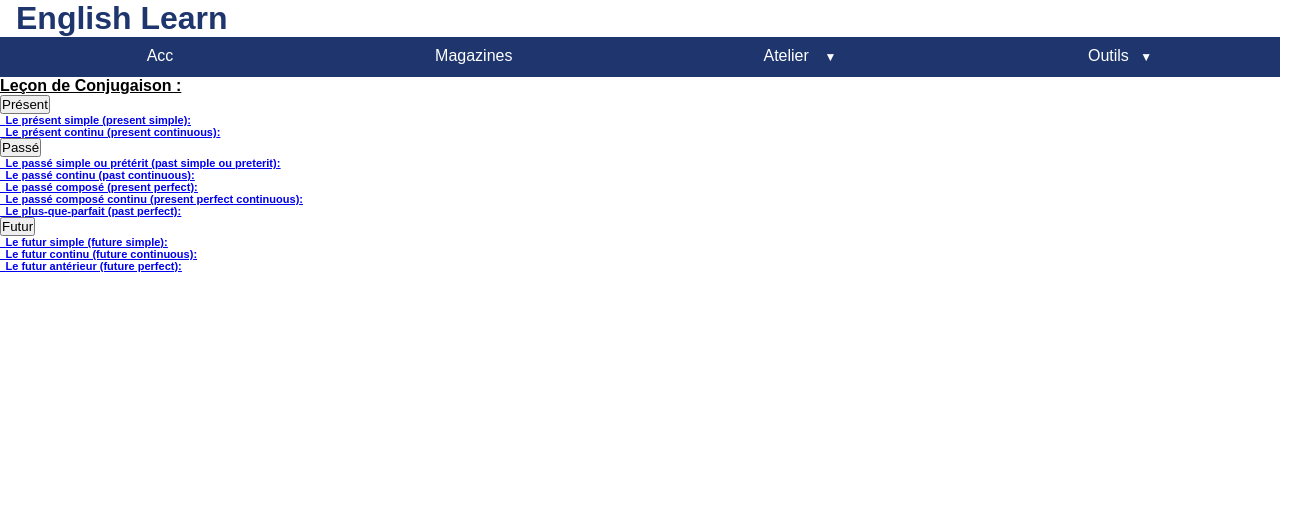
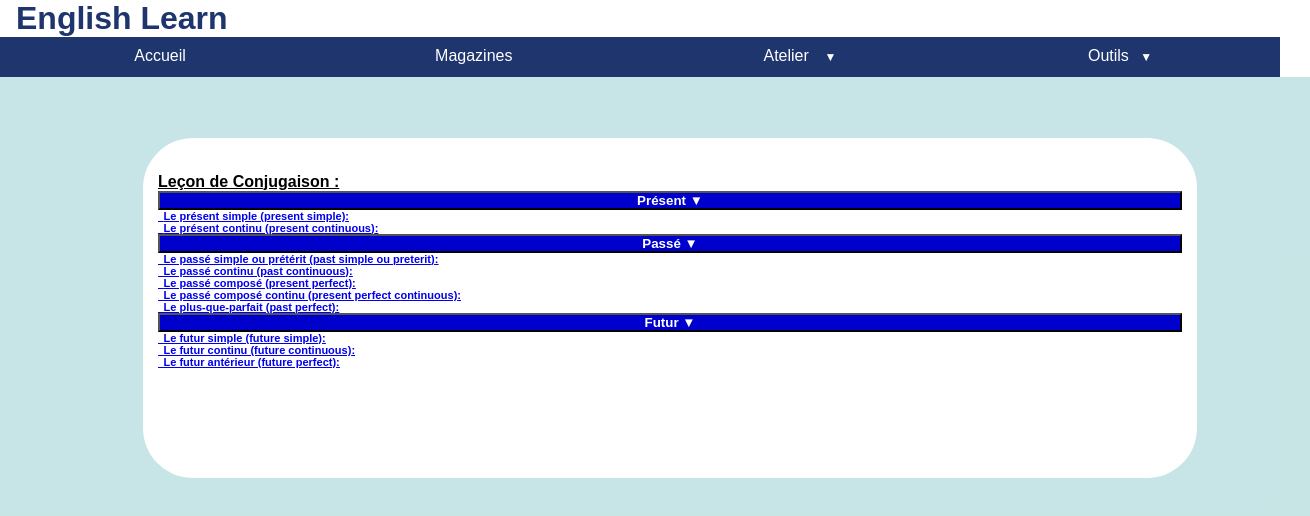
Before and after one commit to Annatare64/Projet_IHM, a React (Create React App) app: page /Guide in a window 1280 px wide. Shown: the top 516 px of the page, 1310 px wide, since content can reach past the window. Built offline with nearby package versions, Linux system fonts and the light colour scheme.

Commit message:
TOUS BEAU

```diff
--- a/src/AtelierExercices/ExoConjugaison.js
+++ b/src/AtelierExercices/ExoConjugaison.js
@@ -145,16 +145,22 @@ class ExoConj extends React.Component {
     );
 
     return (
+      <div className="tete2">
+        <div className="container2">
           <form onSubmit={this.onSubmit}>
             <h4>
               <u>{title}</u>
             </h4>
             <h5>
-          <button onClick={HandleChange1}>Facile</button>
+              <button className="bouton" onClick={HandleChange1}>
+                Facile
+              </button>
               {x && <h5>{elementsFacile}</h5>}
             </h5>
             <h5>
-          <button onClick={HandleChange2}>Modéré</button>
+              <button className="bouton" onClick={HandleChange2}>
+                Modéré
+              </button>
               {y && (
                 <h5>
                   <a href="#" onClick={this.displayExo1Vocab}>
@@ -164,7 +170,9 @@ class ExoConj extends React.Component {
               )}
             </h5>
             <h5>
-          <button onClick={HandleChange3}>Difficile</button>
+              <button className="bouton" onClick={HandleChange3}>
+                Difficile
+              </button>
               {z && (
                 <h5>
                   <a href="#" onClick={this.displayExo1Vocab}>
@@ -174,6 +182,8 @@ class ExoConj extends React.Component {
               )}
             </h5>
           </form>
+        </div>
+      </div>
     );
   }
 }
--- a/src/AtelierExercices/ExoVocabulaires.js
+++ b/src/AtelierExercices/ExoVocabulaires.js
@@ -122,16 +122,22 @@ class ExoVocab extends React.Component {
     const y = this.state.divcontainer2;
     const z = this.state.divcontainer3;
     return (
+      <div className="tete2">
+        <div className="container2">
           <form onSubmit={this.onSubmit}>
             <h4>
               <u>{title}</u>
             </h4>
             <h5>
-          <button onClick={HandleChange1}>Facile</button>
+              <button className="bouton" onClick={HandleChange1}>
+                Facile
+              </button>
               {x && <h5>{elementsFacile}</h5>}
             </h5>
             <h5>
-          <button onClick={HandleChange2}>Modéré</button>
+              <button className="bouton" onClick={HandleChange2}>
+                Modéré
+              </button>
               {y && (
                 <h5>
                   <a href="#" onClick={this.displayExo1Vocab}>
@@ -141,7 +147,9 @@ class ExoVocab extends React.Component {
               )}
             </h5>
             <h5>
-          <button onClick={HandleChange3}>Difficile</button>
+              <button className="bouton" onClick={HandleChange3}>
+                Difficile
+              </button>
               {z && (
                 <h5>
                   <a href="#" onClick={this.displayExo1Vocab}>
@@ -151,6 +159,8 @@ class ExoVocab extends React.Component {
               )}
             </h5>
           </form>
+        </div>
+      </div>
     );
   }
 }
--- a/src/AtelierExercices/stylebouton.css
+++ b/src/AtelierExercices/stylebouton.css
@@ -1,28 +1,21 @@
 .bouton {
-	background-color: #224db1;
+  background-color: #0000cd;
   color: white;
   font-weight: bold;
   font: "Arial";
-	font-size: 15px;
   width: 100%;
-	text-align: left;
-	position: relative;
+  text-align: center;
 }
 .bouton::after {
-	position: absolute;
   content: " ▼";
-	right: 0%;
-}
-
-.liExo {
-	list-style-type: square;
 }
 
 #titre {
   text-align: center;
+  right: 0%;
 }
 
-.container1 {
+.container2 {
   border-radius: 50px;
   width: 80%;
   height: 600px;
@@ -32,22 +25,16 @@
   margin-top: 5%;
 }
 
-.container1:before,
-.container1:after {
+.tete2 {
+  background-color: #309ea144;
+  width: 100%;
+  height: 800px;
+  padding: 35px 15px 5px;
+  margin-top: 0%;
+}
+
+.tete2:after {
   content: "";
   display: table;
   clear: both;
 }
-.container1 div {
-	float: left;
-	width: 200px;
-	height: 200px;
-	text-align: center;
-}
-
-.tete1 {
-	background-color: #309ea144;
-	width: 100%;
-	height: 100%;
-	margin-top: -5%;
-}
--- a/src/CSS/Outils.css
+++ b/src/CSS/Outils.css
@@ -5,3 +5,39 @@ Table {
 td {
   border: 1px solid black; /* auront une bordure de 1px */
 }
+
+.container1 {
+  border-radius: 50px;
+  width: 80%;
+  height: 300px;
+  background-color: white;
+  padding: 35px 15px 5px;
+  margin: 10%;
+  margin-top: 2%;
+}
+.container1:before,
+.tete1 {
+  background-color: #309ea144;
+  width: 100%;
+  height: 800px;
+  padding: 35px 15px 5px;
+  margin-top: 0%;
+}
+
+.tete1:after {
+  content: "";
+  display: table;
+  clear: both;
+}
+
+.bouton1 {
+  background-color: #0000cd;
+  color: white;
+  font-weight: bold;
+  font: "Arial";
+  width: 100%;
+  text-align: center;
+}
+.bouton1::after {
+  content: " ▼";
+}
--- a/src/CSS/magazines.css
+++ b/src/CSS/magazines.css
@@ -55,8 +55,9 @@ img {
 .tete {
   background-color: #309ea144;
   width: 100%;
-  height: 100%;
-  margin-top: -13px;
+  height: 800px;
+  padding: 35px 15px 5px;
+  margin-top: 0%;
 }
 
 .recherche {
--- a/src/EnTete.js
+++ b/src/EnTete.js
@@ -1,19 +1,19 @@
-import React from "react"
-import {render} from "react-dom"
-import ReactDOM from "react-dom"
+import React from "react";
+import { render } from "react-dom";
+import ReactDOM from "react-dom";
 
-import ExoVocab from "./AtelierExercices/ExoVocabulaires"
-import ExoGramm from "./AtelierExercices/ExoGrammaires"
-import ExoConj from "./AtelierExercices/ExoConjugaison"
-import Magazines from "./Magazines/magazines"
-import Accueil from "./Accueil/accueil"
-import Guide from "./Outils/Guide"
-import Lexique from "./Outils/Lexique"
-import {Link, NavLink} from "react-router-dom"
-import "./CSS/Styles_EnTete.css"
+import ExoVocab from "./AtelierExercices/ExoVocabulaires";
+import ExoGramm from "./AtelierExercices/ExoGrammaires";
+import ExoConj from "./AtelierExercices/ExoConjugaison";
+import Magazines from "./Magazines/magazines";
+import Accueil from "./Accueil/accueil";
+import Guide from "./Outils/Guide";
+import Lexique from "./Outils/Lexique";
+import { Link, NavLink } from "react-router-dom";
+import "./CSS/Styles_EnTete.css";
 
 class EnTete extends React.Component {
-	Site = "English Learn"
+  Site = "English Learn";
 
   render() {
     return (
@@ -22,7 +22,7 @@ class EnTete extends React.Component {
         <nav>
           <ul>
             <li>
-							<Link to="/Accueil">Acc</Link>
+              <Link to="/Accueil">Accueil</Link>
             </li>
             <li>
               <Link to="/Magazines">Magazines &ensp;</Link>
@@ -55,8 +55,8 @@ class EnTete extends React.Component {
           </ul>
         </nav>
       </div>
-		)
+    );
   }
 }
 
-export default EnTete
+export default EnTete;
--- a/src/Outils/Guide.js
+++ b/src/Outils/Guide.js
@@ -134,16 +134,22 @@ class Guide extends React.Component {
     );
 
     return (
+      <div className="tete1">
+        <div className="container1">
           <form onSubmit={this.onSubmit}>
             <h4>
               <u>{title}</u>
             </h4>
             <h5>
-          <button onClick={HandleChange1}>Présent</button>
+              <button className="bouton1" onClick={HandleChange1}>
+                Présent
+              </button>
               {x && <h5>{elementsFacile}</h5>}
             </h5>
             <h5>
-          <button onClick={HandleChange2}>Passé</button>
+              <button className="bouton1" onClick={HandleChange2}>
+                Passé
+              </button>
               {y && (
                 <h5>
                   <a href="#" onClick={this.displaygui1Vocab}>
@@ -153,7 +159,9 @@ class Guide extends React.Component {
               )}
             </h5>
             <h5>
-          <button onClick={HandleChange3}>Futur</button>
+              <button className="bouton1" onClick={HandleChange3}>
+                Futur
+              </button>
               {z && (
                 <h5>
                   <a href="#" onClick={this.displaygui1Vocab}>
@@ -163,6 +171,8 @@ class Guide extends React.Component {
               )}
             </h5>
           </form>
+        </div>
+      </div>
     );
   }
 }
--- a/src/Outils/Lexique.js
+++ b/src/Outils/Lexique.js
@@ -135,16 +135,22 @@ class Lexique extends React.Component {
     );
 
     return (
+      <div className="tete1">
+        <div className="container1">
           <form onSubmit={this.onSubmit}>
             <h4>
               <u>{title}</u>
             </h4>
             <h5>
-          <button onClick={HandleChange1}>Vie Quotidienne</button>
+              <button className="bouton1" onClick={HandleChange1}>
+                Vie Quotidienne
+              </button>
               {x && <h5>{elementsFacile}</h5>}
             </h5>
             <h5>
-          <button onClick={HandleChange2}>Monde du Travail</button>
+              <button className="bouton1" onClick={HandleChange2}>
+                Monde du Travail
+              </button>
               {y && (
                 <h5>
                   <a href="#" onClick={this.displayvoc1Vocab}>
@@ -154,7 +160,9 @@ class Lexique extends React.Component {
               )}
             </h5>
             <h5>
-          <button onClick={HandleChange3}>Futur</button>
+              <button className="bouton1" onClick={HandleChange3}>
+                Futur
+              </button>
               {z && (
                 <h5>
                   <a href="#" onClick={this.displayvoc1Vocab}>
@@ -164,6 +172,8 @@ class Lexique extends React.Component {
               )}
             </h5>
           </form>
+        </div>
+      </div>
     );
   }
 }
--- a/src/Outils/Vetement.js
+++ b/src/Outils/Vetement.js
@@ -78,7 +78,8 @@ class Vetement extends React.Component {
     });
 
     return (
-      <div>
+      <div className="tete1">
+        <div className="container1">
           <form onSubmit={this.onSubmit}>
             <h4>
               <u>{title}</u>
@@ -93,6 +94,7 @@ class Vetement extends React.Component {
           </form>
           {this.renderDonnees()}
         </div>
+      </div>
     );
   }
 }
```
Also changed, not shown: src/AtelierExercices/ExoGrammaires.js (+37 -37 lines), src/Outils/present.js (+24 -21 lines). Lines whose indentation alone changed are shown as unchanged.
